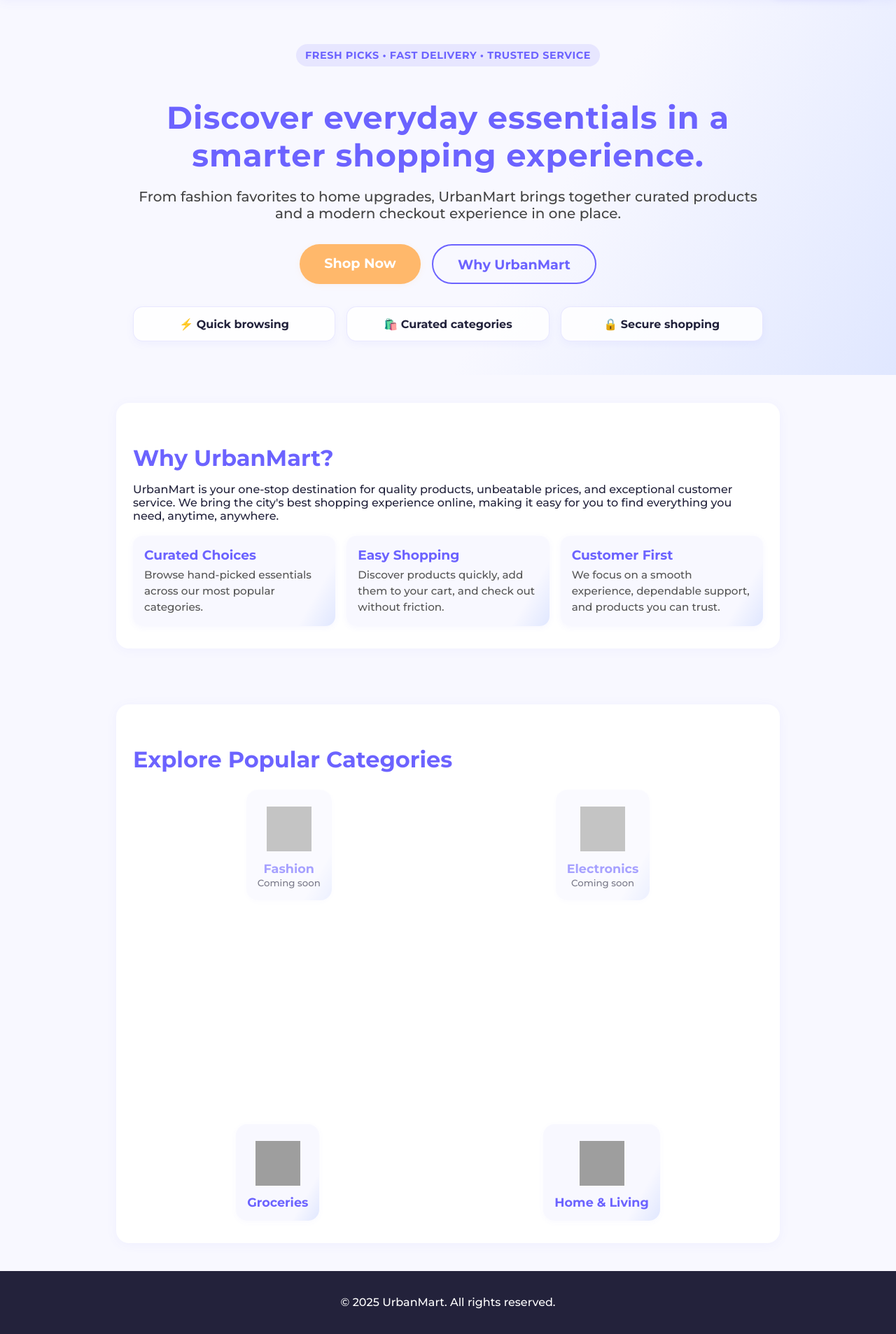
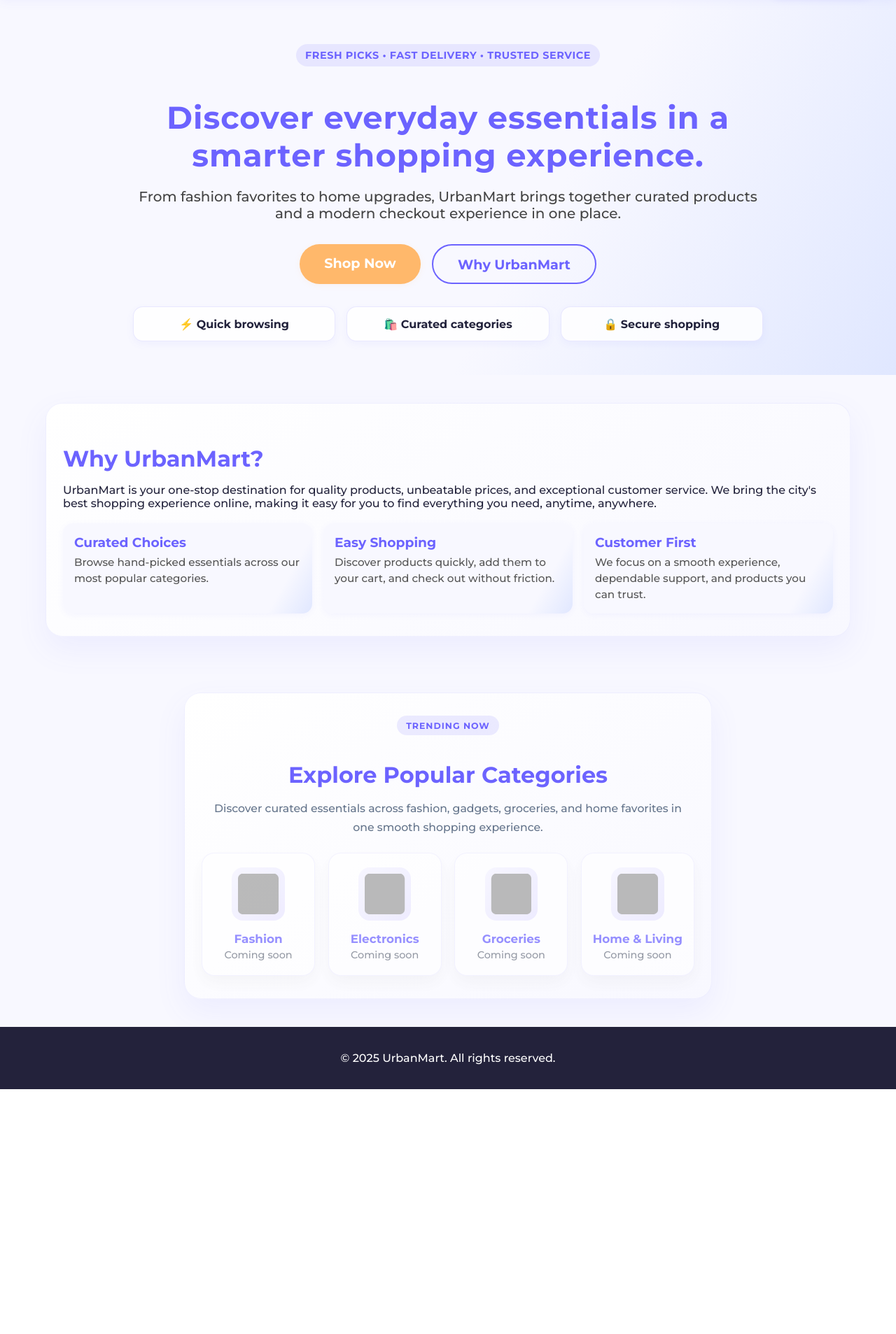
Before and after one commit to mandar-meshram/UrbanKart, a Django app: page / in a window 1280 px wide. Shown: the part 37-1944 px from the top of the page at 70% size. After the commit the page ends 1594 px from the top, so only its background shows below. Run offline with Django 5.2, Linux system fonts and the light colour scheme; data that the repository does not hold is empty; grey boxes are pictures that could not be loaded.

Commit message:
Updated homepage UI and fixed category routing

```diff
--- a/UrbanMart/templates/homepage.html
+++ b/UrbanMart/templates/homepage.html
@@ -268,11 +268,12 @@ body {
 }
 
 .about-section, .categories-section {
-  max-width: 900px;
+  max-width: 1100px;
   margin: 2.5rem auto;
-  background: #fff;
-  border-radius: 18px;
-  box-shadow: 0 2px 16px rgba(108,99,255,0.06);
+  background: linear-gradient(145deg, #ffffff 0%, #f8f8ff 100%);
+  border: 1px solid rgba(108,99,255,0.08);
+  border-radius: 24px;
+  box-shadow: 0 18px 45px rgba(108,99,255,0.08);
   padding: 2rem 1.5rem;
   animation: fadeInUp 1.2s;
 }
@@ -283,24 +284,47 @@ body {
   margin-bottom: 1rem;
 }
 
+.section-heading {
+  text-align: center;
+  margin-bottom: 1.4rem;
+}
+
+.section-pill {
+  display: inline-block;
+  padding: 0.38rem 0.8rem;
+  border-radius: 999px;
+  background: rgba(108,99,255,0.12);
+  color: var(--primary);
+  font-size: 0.78rem;
+  font-weight: 700;
+  letter-spacing: 0.08em;
+  text-transform: uppercase;
+  margin-bottom: 0.7rem;
+}
+
+.section-subtitle {
+  margin: 0 auto;
+  max-width: 680px;
+  color: #64748b;
+  line-height: 1.7;
+  font-size: 0.98rem;
+}
+
 .categories-grid {
-  display: flex;
-  flex-direction: row;
-  gap: 20rem;
-  justify-content: center;
-  margin-top: 1.5rem;
-  flex-wrap: wrap;
-  text-decoration: none;
-  color: inherit;
+  display: grid;
+  grid-template-columns: repeat(4, minmax(0, 1fr));
+  gap: 1.15rem;
+  margin-top: 1.4rem;
 }
 
 .category-card {
-  background: linear-gradient(120deg, #f8f8ff 80%, #e0e7ff 100%);
-  border-radius: 16px;
-  box-shadow: 0 2px 8px rgba(108,99,255,0.04);
-  padding: 1.5rem 1rem 1rem 1rem;
+  background: #fff;
+  border: 1px solid rgba(108,99,255,0.10);
+  border-radius: 18px;
+  box-shadow: 0 10px 24px rgba(15, 23, 42, 0.05);
+  padding: 1.25rem 1rem;
   text-align: center;
-  transition: transform 0.2s, box-shadow 0.2s;
+  transition: transform 0.25s ease, box-shadow 0.25s ease, border-color 0.25s ease;
   cursor: pointer;
   display: block;
   text-decoration: none;
@@ -308,21 +332,35 @@ body {
 }
 
 .category-card:hover {
-  transform: translateY(-8px) scale(1.04);
-  box-shadow: 0 6px 24px rgba(108,99,255,0.12);
-  background: linear-gradient(120deg, #e0e7ff 60%, #f8f8ff 100%);
+  transform: translateY(-6px);
+  box-shadow: 0 16px 35px rgba(108,99,255,0.16);
+  border-color: rgba(108,99,255,0.26);
 }
 
 .category-card img {
-  width: 64px;
-  height: 64px;
-  margin-bottom: 0.6rem;
+  width: 58px;
+  height: 58px;
+  margin-bottom: 0.75rem;
+  padding: 0.55rem;
+  border-radius: 16px;
+  background: linear-gradient(135deg, #f5f4ff 0%, #e9e6ff 100%);
 }
 
 .category-card h3 {
-  font-size: 1.1rem;
+  font-size: 1.05rem;
   color: var(--primary);
-  margin: 0;
+  margin: 0 0 0.25rem;
+}
+
+.category-card small {
+  display: block;
+  color: #6b7280;
+  font-size: 0.9rem;
+}
+
+.category-card.disabled-card {
+  opacity: 0.7;
+  cursor: not-allowed;
 }
 
 footer {
@@ -626,9 +664,12 @@ footer {
   </section>
 
   <!-- Categories Section -->
-  <!-- Categories Section -->
 <section id="categories" class="categories-section">
-    <h2 class="section-title">Explore Popular Categories</h2>
+    <div class="section-heading">
+        <span class="section-pill">Trending now</span>
+        <h2 class="section-title">Explore Popular Categories</h2>
+        <p class="section-subtitle">Discover curated essentials across fashion, gadgets, groceries, and home favorites in one smooth shopping experience.</p>
+    </div>
     <div class="categories-grid">
         <!-- Fashion Category -->
         {% if categories.fashion %}
@@ -638,7 +679,7 @@ footer {
             <small>{{ categories.fashion.product_set.count }} products</small>
         </a>
         {% else %}
-        <div class="category-card" style="opacity:0.6; cursor:not-allowed;">
+        <div class="category-card disabled-card">
             <img src="https://img.icons8.com/color/96/000000/t-shirt.png" alt="Fashion" />
             <h3>Fashion</h3>
             <small>Coming soon</small>
@@ -653,7 +694,7 @@ footer {
             <small>{{ categories.electronics.product_set.count }} products</small>
         </a>
         {% else %}
-        <div class="category-card" style="opacity:0.6; cursor:not-allowed;">
+        <div class="category-card disabled-card">
             <img src="https://img.icons8.com/color/96/000000/laptop.png" alt="Electronics"/>
             <h3>Electronics</h3>
             <small>Coming soon</small>
@@ -668,9 +709,10 @@ footer {
             <small>{{ categories.groceries.product_set.count }} products</small>
         </a>
         {% else %}
-        <div class="category-card">
+        <div class="category-card disabled-card">
             <img src="https://img.icons8.com/color/96/000000/grocery-bag.png" alt="Groceries"/>
             <h3>Groceries</h3>
+            <small>Coming soon</small>
         </div>
         {% endif %}
 
@@ -682,9 +724,10 @@ footer {
             <small>{{ categories.home.product_set.count }} products</small>
         </a>
         {% else %}
-        <div class="category-card">
+        <div class="category-card disabled-card">
             <img src="https://img.icons8.com/color/96/000000/sofa.png" alt="Home & Living"/>
             <h3>Home & Living</h3>
+            <small>Coming soon</small>
         </div>
         {% endif %}
     </div>
```
